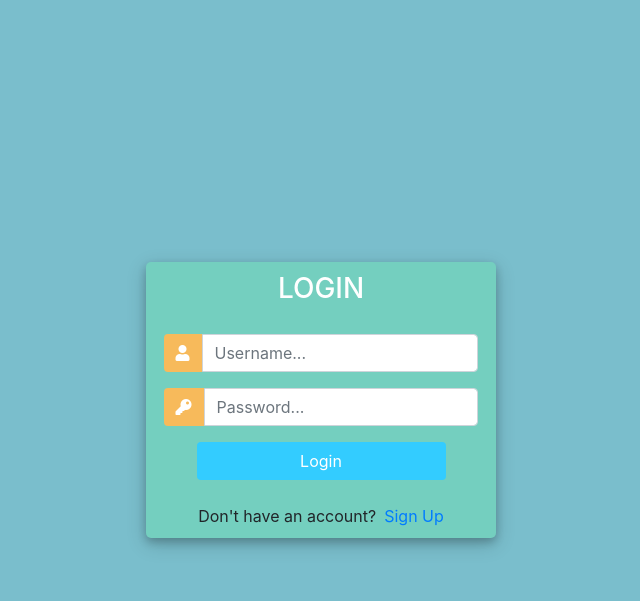
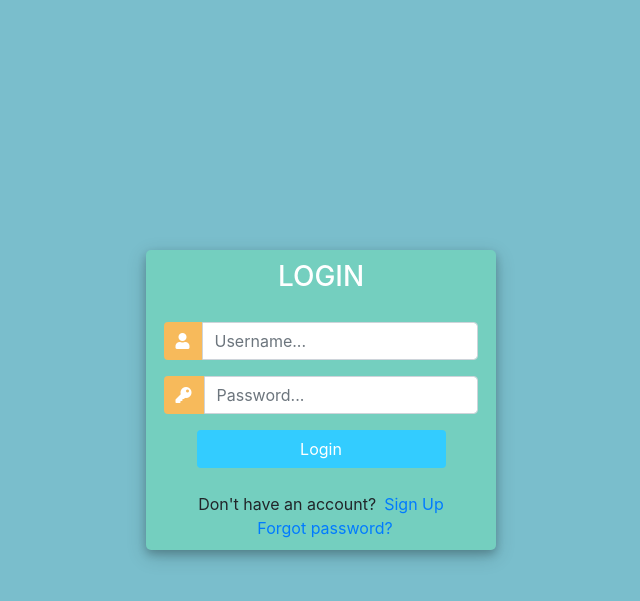
Before and after one commit to ujjwalbgn/django-cms, a Django app: a page that uses accounts/templates/accounts/login.html in a window 1280 px wide. Shown: the top 601 px of the page, without its empty margins (319-959 px from the left). Run offline with Django 3.2, Linux system fonts and the light colour scheme; some libraries are stand-ins or nearby versions.

Commit message:
user password reset email added

```diff
--- a/accounts/templates/accounts/login.html
+++ b/accounts/templates/accounts/login.html
@@ -119,7 +119,9 @@
 					<div class="d-flex justify-content-center links">
 						Don't have an account? <a href="{% url 'register' %}" class="ml-2">Sign Up</a>
 					</div>
-
+<div class="d-flex justify-content-center links">
+						 <a href="{% url 'password_reset' %}" class="ml-2">Forgot password?</a>
+					</div>
 				</div>
 			</div>
 		</div>
--- /dev/null
+++ b/accounts/templates/accounts/password_reset_done.html
@@ -0,0 +1,5 @@
+<h3>Password reset complete</h3>
+
+<p>Your password has been set. You may go ahead and log in now.</p>
+
+<a href="/">Log in</a>
--- a/accounts/urls.py
+++ b/accounts/urls.py
@@ -1,5 +1,7 @@
 from django.urls import path
 from . import views
+
+from django.contrib.auth import views as auth_views
 
 urlpatterns = [
     path('register/', views.registerPage, name="register"),
@@ -17,4 +19,11 @@ urlpatterns = [
     path('update_order/<str:pk>', views.updateOrder, name="update_order"),
     path('delete_order/<str:pk>', views.deleteOrder, name="delete_order"),
 
+
+    #password reset
+    path('reset_password/', auth_views.PasswordResetView.as_view(template_name="accounts/password_reset.html"),name ="password_reset"),
+    path('reset_password_set/', auth_views.PasswordResetDoneView.as_view(template_name="accounts/password_reset_sent.html"), name= "password_reset_done"),
+    path('reset/<uidb64>/<token>/', auth_views.PasswordResetConfirmView.as_view(template_name="accounts/password_reset_form.html"), name="password_reset_confirm"),
+    path('reset_password_complete/', auth_views.PasswordResetCompleteView.as_view(template_name="accounts/password_reset_done.html"), name="password_reset_complete"),
+
 ]
```
Also changed, not shown: accounts/templates/accounts/password_reset.html (added, +11 -0 lines), accounts/templates/accounts/password_reset_form.html (added, +12 -0 lines), accounts/templates/accounts/password_reset_sent.html (added, +7 -0 lines), crm/settings.py (+8 -7 lines).
